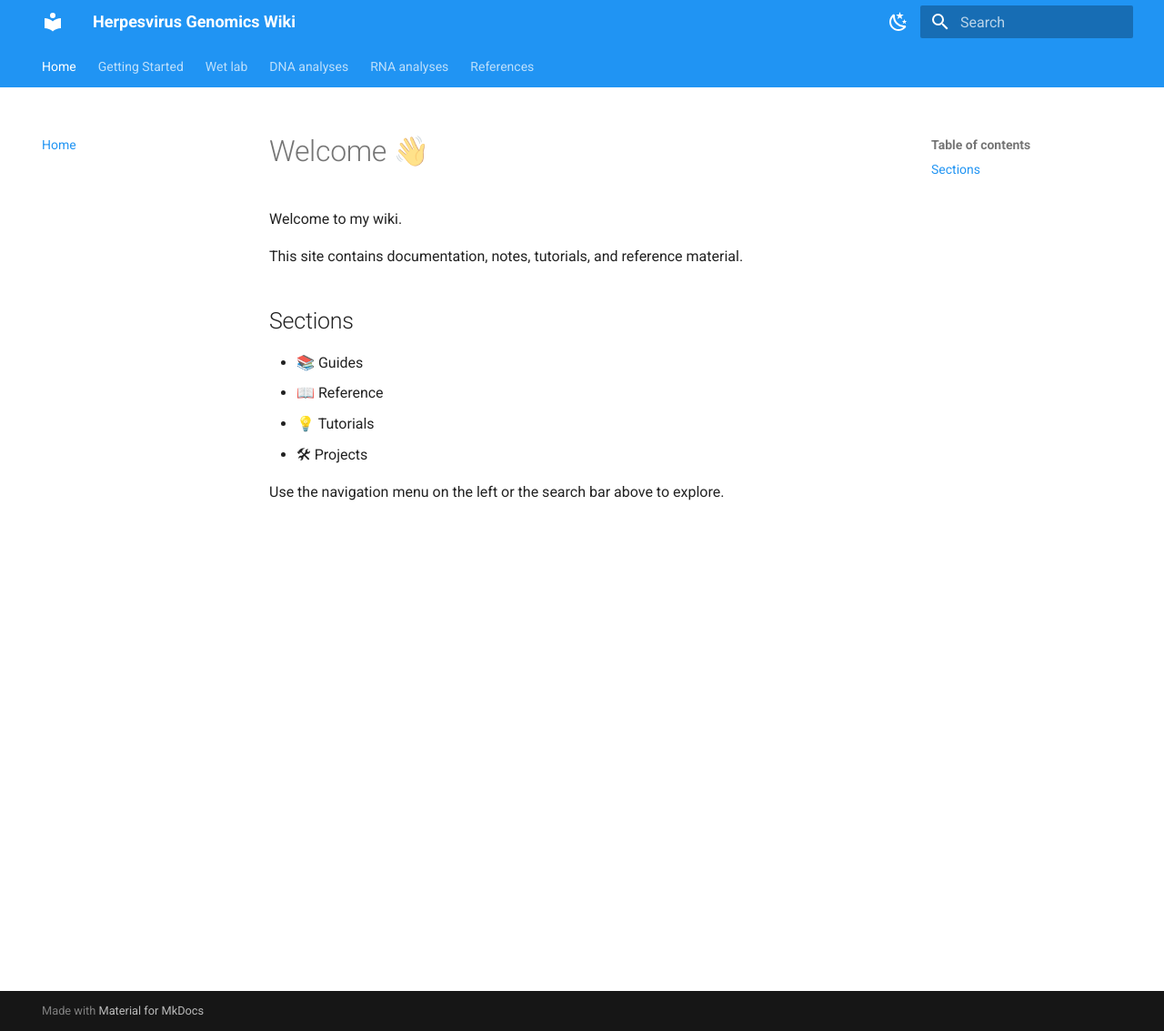
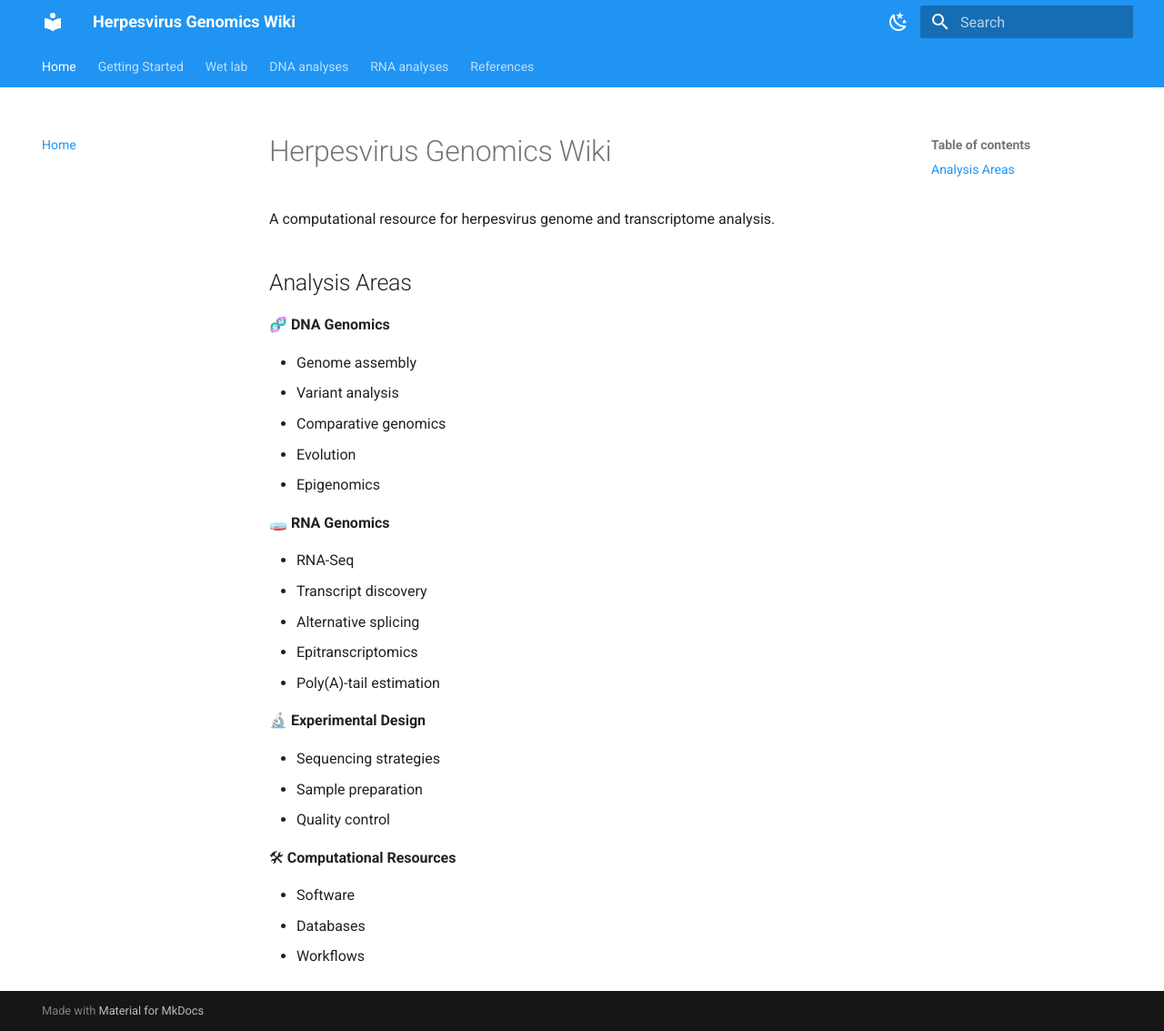
Before and after one commit to DepledgeLab/HerpesvirusGenomicsWiki, an MkDocs documentation site: the page built from docs/index.md, in a window 1280 px wide and 1133 px high. Shown: the whole window at 91% size. Built offline with MkDocs 1.6.1 and Material for MkDocs 9.7.7, drawn with Linux system fonts in a browser that asks for light colours.

Commit message:
Update index.md

```diff
--- a/docs/index.md
+++ b/docs/index.md
@@ -1,14 +1,33 @@
-# Welcome 👋
+# Herpesvirus Genomics Wiki
 
-Welcome to my wiki.
+A computational resource for herpesvirus genome and transcriptome analysis.
 
-This site contains documentation, notes, tutorials, and reference material.
+## Analysis Areas
 
-## Sections
+🧬 **DNA Genomics**
 
-- 📚 Guides
-- 📖 Reference
-- 💡 Tutorials
-- 🛠 Projects
+- Genome assembly
+- Variant analysis
+- Comparative genomics
+- Evolution
+- Epigenomics
 
-Use the navigation menu on the left or the search bar above to explore.
+🧫 **RNA Genomics**
+
+- RNA-Seq
+- Transcript discovery
+- Alternative splicing
+- Epitranscriptomics
+- Poly(A)-tail estimation
+
+🔬 **Experimental Design**
+
+- Sequencing strategies
+- Sample preparation
+- Quality control
+
+🛠 **Computational Resources**
+
+- Software
+- Databases
+- Workflows
```
